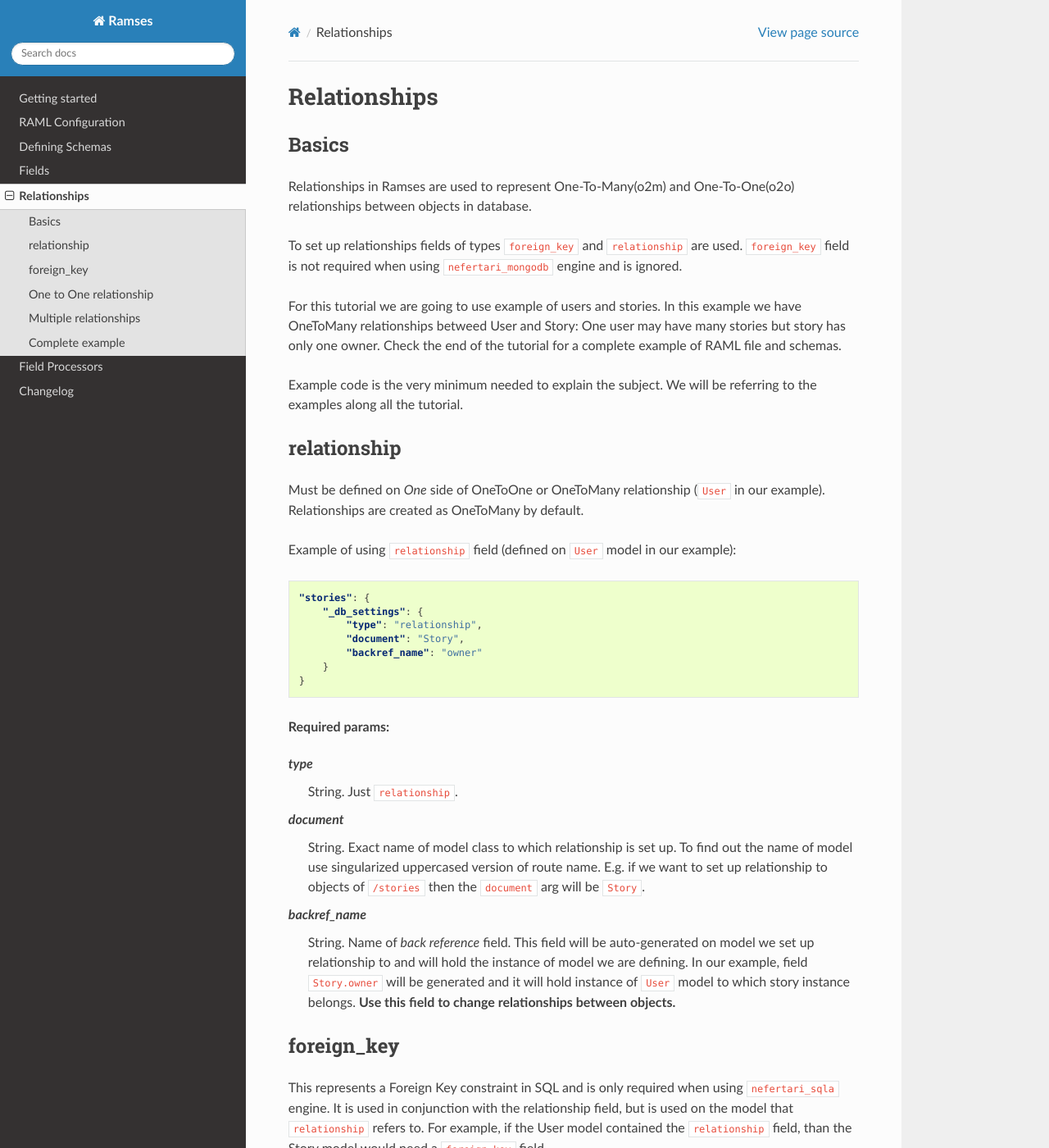
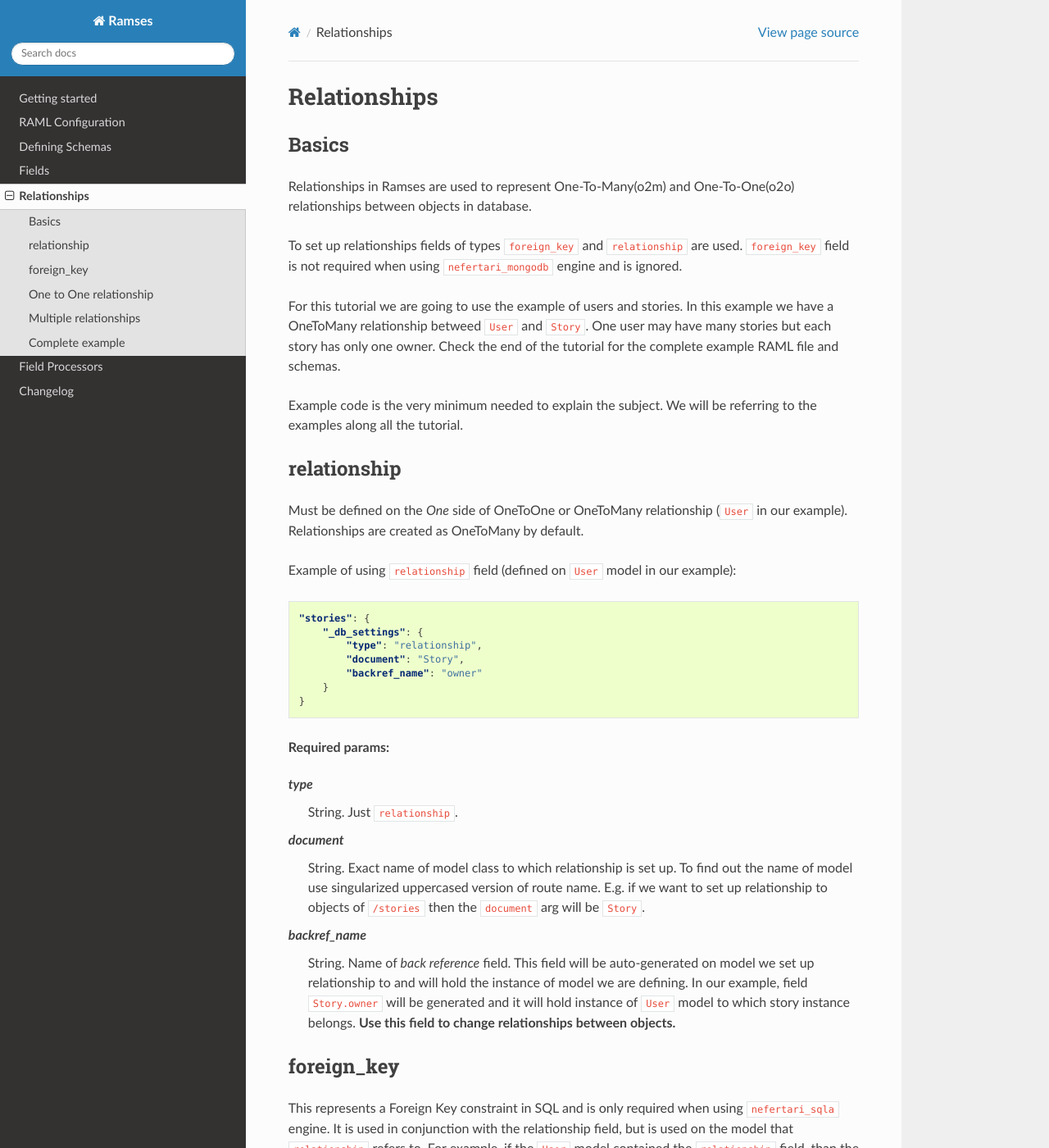
Before and after one commit to ramses-tech/ramses, a Sphinx documentation site: the page built from docs/source/relationships.rst, in a window 1280 px wide and 1400 px high. Shown: the whole window at 82% size. Built offline with Sphinx 7.4.7 and the Read the Docs theme 2.0.0, drawn with Linux system fonts in a browser that asks for light colours; some of the changed text lies outside the part shown.

Commit message:
Wording changes. No attempt to change meaning; I'm only trying to make the English easier to read.

```diff
--- a/docs/source/relationships.rst
+++ b/docs/source/relationships.rst
@@ -10,8 +10,11 @@
 To set up relationships fields of types ``foreign_key`` and ``relationship`` are used. ``foreign_key`` field is not required when using ``nefertari_mongodb`` engine and is ignored.
 
 
-For this tutorial we are going to use example of users and stories. In this example we have OneToMany relationships betweed User and Story: One user may have many stories but story has only one owner.
-Check the end of the tutorial for a complete example of RAML file and schemas.
+For this tutorial we are going to use the example of users and
+stories. In this example we have a OneToMany relationship betweed ``User``
+and ``Story``. One user may have many stories but each story has only one
+owner.  Check the end of the tutorial for the complete example RAML
+file and schemas.
 
 Example code is the very minimum needed to explain the subject. We will be referring to the examples along all the tutorial.
 
@@ -48,7 +53,12 @@
 foreign_key
 -----------
 
-This represents a Foreign Key constraint in SQL and is only required when using ``nefertari_sqla`` engine. It is used in conjunction with the relationship field, but is used on the model that ``relationship`` refers to. For example, if the User model contained the ``relationship`` field, than the Story model would need a ``foreign_key`` field.
+This represents a Foreign Key constraint in SQL and is only required
+when using ``nefertari_sqla`` engine. It is used in conjunction with
+the relationship field, but is used on the model that ``relationship``
+refers to. For example, if the ``User`` model contained the
+``relationship`` field, than the ``Story`` model would need a
+``foreign_key`` field.
 
 **Notes:**
 
@@ -79,7 +89,9 @@
     String. Exact name of model class to which foreign key is set up. To find out the name of model use singularized uppercased version of route name. E.g. if we want to set up foreign key to objects of ``/user`` then the ``ref_document`` arg will be ``User``.
 
 *ref_column*
-    String. Dotted name/path to ``ref_document`` model's primary key column. ``ref_column`` is a lowercased name of model we reffer in ``ref_document`` joined by doth with an exact name if ``ref_document`` model's primary key column. In our example this is ``"user.username"``.
+    String. Dotted name/path to ``ref_document`` model's primary key
+    column. ``ref_column`` is the lowercased name of model we refer to in
+    ``ref_document`` joined by a dot with the exact name of its primary key column. In our example this is ``"user.username"``.
 
 **ref_column_type**
     String. Ramses field type of ``ref_document`` model's primary key column specified in ``ref_column`` parameter. In our example this is ``"string"`` because ``User.username`` is ``"type": "string"``.
@@ -125,7 +137,11 @@
 
 **Note: This part is only valid(required) for nefertari_sqla engine, as nefertari_mongodb engine does not use foreign_key fields.**
 
-If we were to define multiple relationships from model A to model B, each relationship must have corresponding ``foreign_key`` defined. Also you must use ``foreign_keys`` parameter on ``relationship`` to specify which ``foreign_key`` this ``relationship`` must use.
+If we were to define multiple relationships from model A to model B,
+each relationship must have a corresponding ``foreign_key``
+defined. Also you must use a ``foreign_keys`` parameter on each
+``relationship`` field to specify which ``foreign_key`` each
+``relationship`` uses.
 
 E.g. if we were to add new relationship field ``User.assigned_stories``, relationship fields on ``User`` would have to be defined like this:
 
```
Also changed, not shown: other parts of docs/source/relationships.rst (+4 -2 lines).
